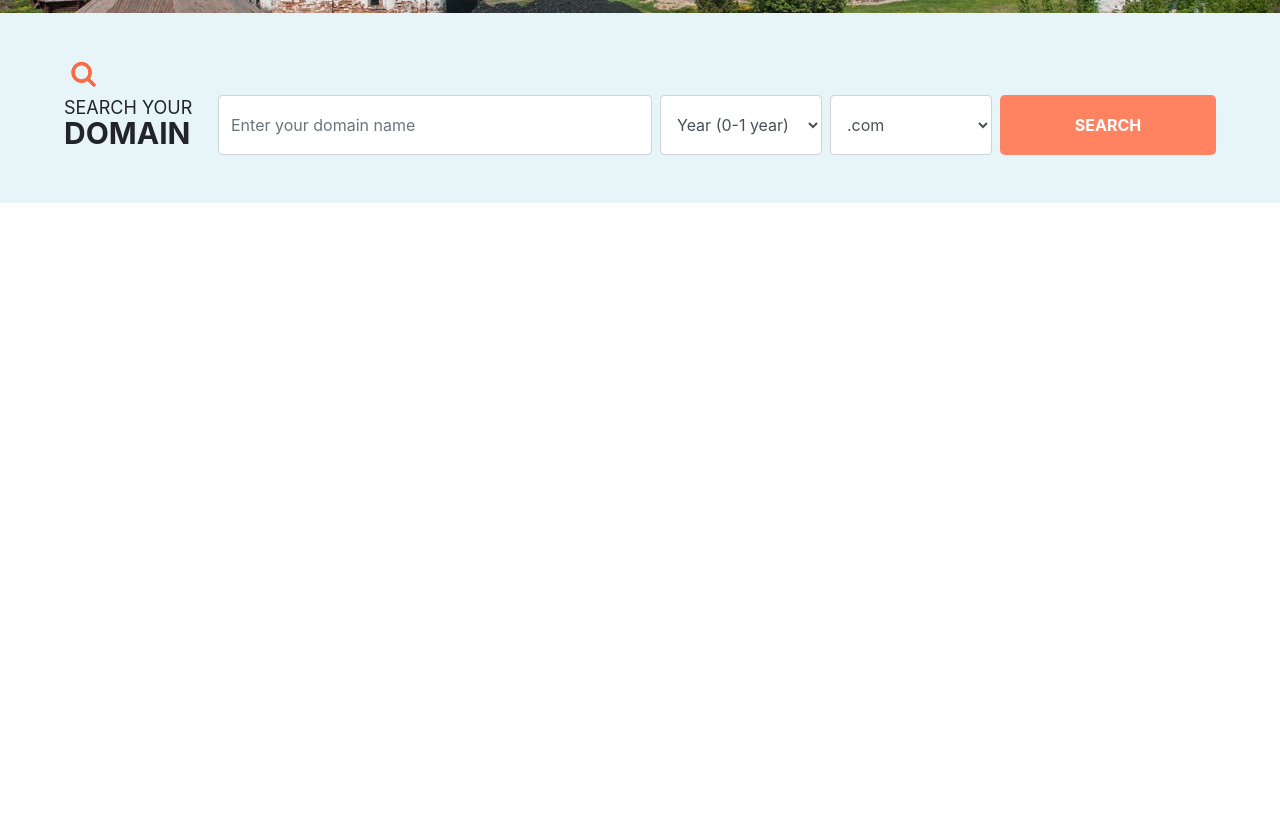
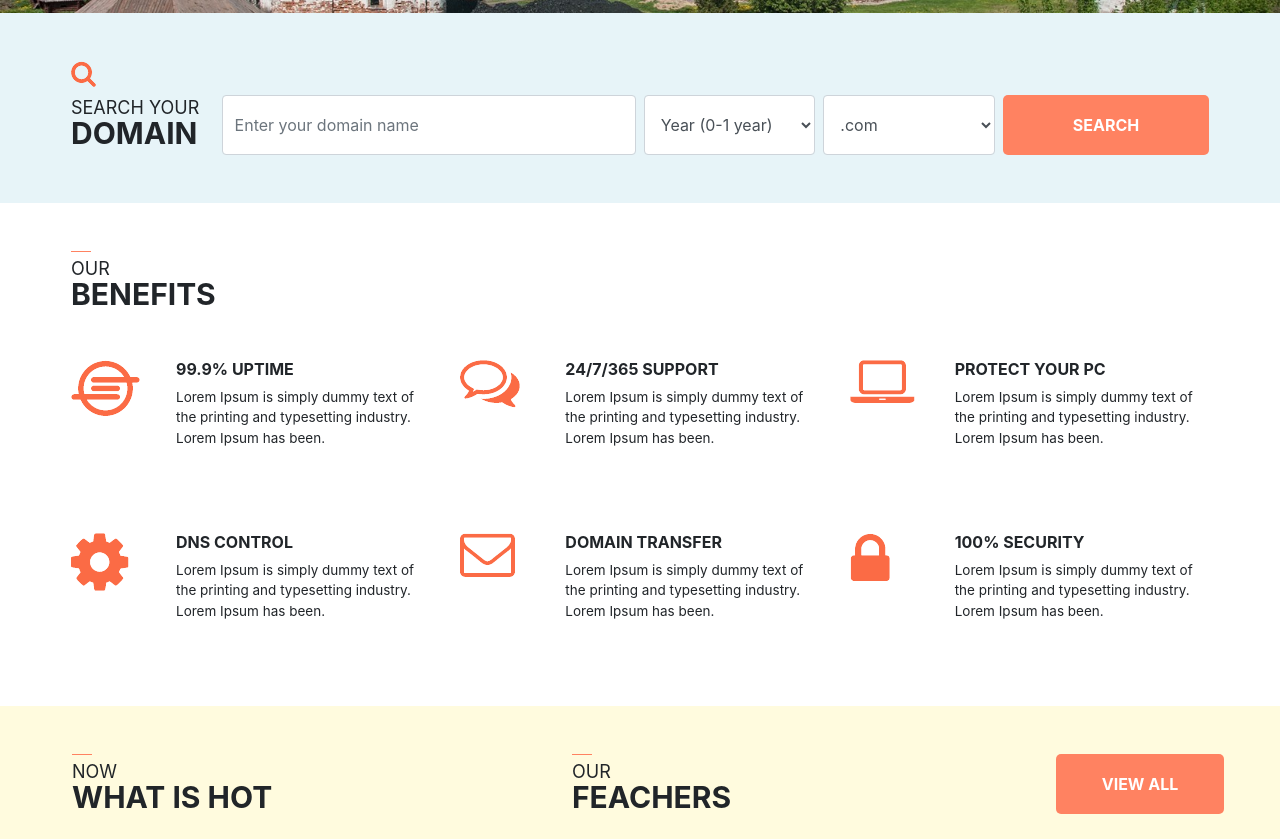
Before and after one commit to olenasonina/examination, a plain HTML site: page index.html in a window 1280 px wide. Shown: the part 533-1372 px from the top of the page. Before the commit the page ends 800 px from the top, so only its background shows below. Drawn offline with Linux system fonts and the light colour scheme.

Commit message:
Add slide3 and part of slide4

```diff
--- a/css/style.css
+++ b/css/style.css
@@ -74,8 +74,8 @@
 
 .search_domain {
     line-height: 25px;
-    padding-right: 18px;
-    flex: 1;
+    padding-right: 5px;
+    flex: 3;
 }
 
 .mini-text {
@@ -92,13 +92,13 @@
 #inlineFormInputName1 {
     min-height: 60px;
     /* min-width: 420px; */
-    flex: 3;
+    flex: 8;
 }
 
 #yearSelect, #dopSelect {
     min-height: 60px;
     /* min-width: 160px; */
-    flex: 1;
+    flex: 3;
 }
 
 .btn-orange {
@@ -110,5 +110,59 @@
     text-transform: uppercase;
     color: white;
     font-weight: bold;
-    flex: 1.5;
+    flex: 4;
 }
+
+
+.line {
+    width: 20px;
+    height: 1px;
+    background-color: #ff8261;
+    background-repeat: no-repeat;
+}
+
+.screen_h {
+    line-height: 25px;
+}
+
+.benefit {
+    min-height: 125px;
+    max-height: 300px;
+    overflow: hidden;
+    word-wrap: break-word;
+}
+
+.benefit_icon {
+    float: left;
+}
+
+.clearfix::after {
+    content: "";
+    display: table;
+    clear: both;
+}
+
+.h6 {
+    text-transform: uppercase;
+    font-weight: bold;
+}
+
+.my_text {
+    padding-left: 105px;
+    font-size: 13.5px;
+}
+
+.screen4 {
+    background-color: #fffbde;
+}
+
+.button > .btn-orange {
+    background-color: #ff8261;
+    border: none;
+    border-radius: 5px;
+    min-height: 60px;
+    /* min-width: 180px; */
+    text-transform: uppercase;
+    color: white;
+    font-weight: bold;
+}
--- a/index.html
+++ b/index.html
@@ -78,8 +78,8 @@
           <div class="container">
             <div class="lupa pb-5">
               <img class="pt-5 px-3" src="img/lupa.png" alt="lupa">
-              <div class="screen_2_form row px-4 pt-2 flex-nowrap">
-                <div class="search_domain"><span class="mini-text">search your</span><br><span class="maxi-text">domain</span></div>
+              <div class="screen_2_form row mx-3 pt-2 flex-nowrap">
+                <div class="screen_h search_domain"><span class="mini-text">search your</span><br><span class="maxi-text">domain</span></div>
                 <label class="sr-only" for="inlineFormInputName1"></label>
                 <input type="text" class="form-control mr-2" id="inlineFormInputName1" placeholder="Enter your domain name">
                 <label for="yearSelect"></label>
@@ -96,6 +96,88 @@
           </div>
         </div>
 
+        <div class="screen3">
+          <div class="container">
+            <div class="ob pt-5">
+              <div class="line mx-3 mb-1"></div>
+              <div class="screen_h our benefits px-3"><span class="mini-text">our</span><br><span class="maxi-text">benefits</span></div>
+            </div>
+            <div class="screen_3_benefit row px-3 pt-5">
+
+              <div class="benefit col-4 clearfix mb-5">
+                <div class="benefit_icon"><img src="img/benefits/benefit1.png" alt="uptime"></div>
+                <div class="my_text">
+                        <p class="h6">99.9% Uptime</p>
+                        <p>Lorem Ipsum is simply dummy text of the printing and typesetting industry. Lorem Ipsum has been.</p>
+                </div>
+              </div>
+
+              <div class="benefit col-4 clearfix mb-5">
+                <div class="benefit_icon"><img src="img/benefits/benefit2.png" alt="support"></div>
+                <div class="my_text">
+                        <p class="h6">24/7/365 Support</p>
+                        <p>Lorem Ipsum is simply dummy text of the printing and typesetting industry. Lorem Ipsum has been.</p>
+                </div>
+              </div>
+
+              <div class="benefit col-4 clearfix mb-5">
+                <div class="benefit_icon"><img src="img/benefits/benefit3.png" alt="protect"></div>
+                <div class="my_text">
+                        <p class="h6">protect your pc</p>
+                        <p>Lorem Ipsum is simply dummy text of the printing and typesetting industry. Lorem Ipsum has been.</p>
+                </div>
+              </div>
+
+              <div class="benefit col-4 clearfix mb-5">
+                <div class="benefit_icon"><img src="img/benefits/benefit4.png" alt="control"></div>
+                <div class="my_text">
+                        <p class="h6">DNS control</p>
+                        <p>Lorem Ipsum is simply dummy text of the printing and typesetting industry. Lorem Ipsum has been.</p>
+                </div>
+              </div>
+
+              <div class="benefit col-4 clearfix mb-5">
+                  <div class="benefit_icon"><img src="img/benefits/benefit5.png" alt="transfer"></div>
+                  <div class="my_text">
+                          <p class="h6">domain transfer</p>
+                          <p>Lorem Ipsum is simply dummy text of the printing and typesetting industry. Lorem Ipsum has been.</p>
+                  </div>
+              </div>
+
+
+              <div class="benefit col-4 clearfix mb-5">
+                  <div class="benefit_icon"><img src="img/benefits/benefit6.png" alt="security"></div>
+                  <div class="my_text">
+                          <p class="h6">100% security</p>
+                          <p>Lorem Ipsum is simply dummy text of the printing and typesetting industry. Lorem Ipsum has been.</p>
+                  </div>
+              </div>
+
+
+            </div>
+          </div>
+        </div>
+
+        <div class="screen4">
+            <div class="container">
+                <div class="screen_4_HOTfeachers row">
+                  <div class="hot pt-5 pb-4 px-3 col-5">
+                      <div class="line mx-3 mb-1"></div>
+                      <div class="screen_h hot px-3"><span class="mini-text">now</span><br><span class="maxi-text">what is hot</span></div>
+                  </div>
+
+                  <div class="feachers pt-5 pb-4 px-3 col-5">
+                      <div class="line mx-3 mb-1"></div>
+                      <div class="screen_h hot px-3"><span class="mini-text">our</span><br><span class="maxi-text">feachers</span></div>
+                  </div>
+
+                  <div class="button pt-5 px-3 col-2">
+                      <button type="button" class="btn btn-block btn-orange">view all</button>
+                  </div>
+                </div>
+            </div>
+        </div>
+
     </main>
 
 </body>
```
Also changed, not shown: img/benefits/benefit1.png (added), img/benefits/benefit2.png (added), img/benefits/benefit3.png (added), img/benefits/benefit4.png (added), img/benefits/benefit5.png (added), img/benefits/benefit6.png (added), 1 other file.
